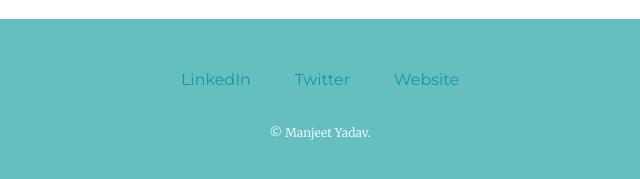
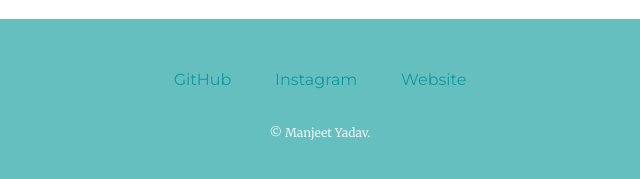
Before and after one commit to ManjeetYdv/Portofolio, a plain HTML site: page index.html in a window 1280 px wide. Shown: the part 2845-3024 px from the top of the page, 320-960 px from the left. Drawn offline with Linux system fonts and the light colour scheme.

Commit message:
Update index.html

```diff
--- a/index.html
+++ b/index.html
@@ -3,7 +3,7 @@
 
 <head>
   <meta charset="utf-8">
-  <title>Personal Site</title>
+  <title>ManjeetYdv</title>
   <link rel="stylesheet" href="CSS/styles.css">
   <link rel="icon" href="favicon.ico"> <!--  can use rel="fevicon" too  -->
   <link rel="preconnect" href="https://fonts.googleapis.com">
@@ -53,9 +53,9 @@
 
 
 <div class="bottom-container">
-  <a class="footer-link" href="#">LinkedIn</a>
-  <a class="footer-link" href="#">Twitter</a>
-  <a class="footer-link" href="#">Website</a>
+  <a class="footer-link" href="https://github.com/ManjeetYdv">GitHub</a>
+  <a class="footer-link" href="https://www.instagram.com/trusfratedd.__/">Instagram</a>
+  <a class="footer-link" href="https://manjeetydv.github.io/Portofolio/">Website</a>
   <p class="copyright">© Manjeet Yadav.</p>
 </div>
 
```
